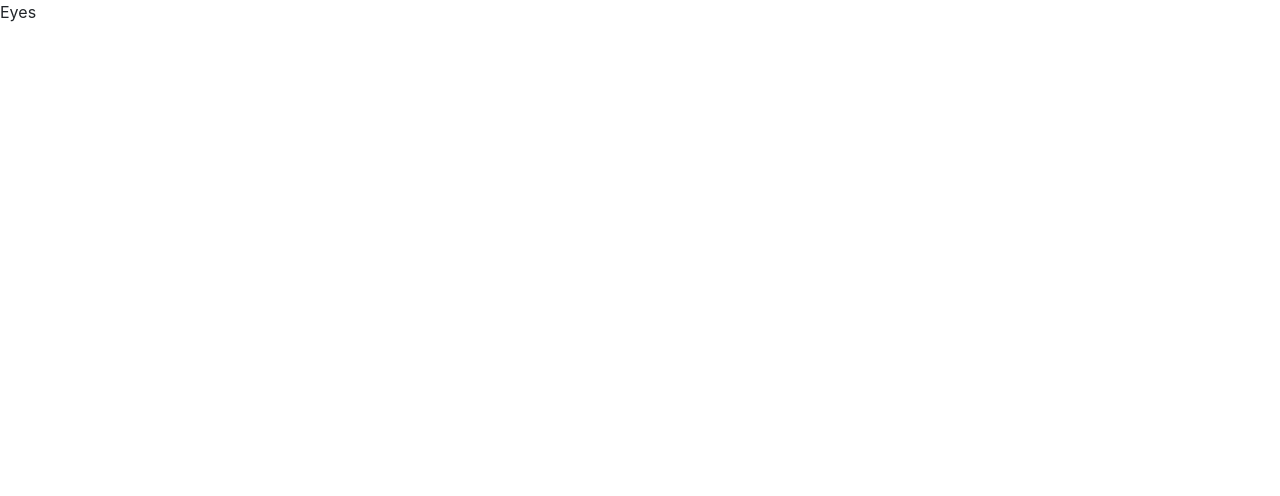
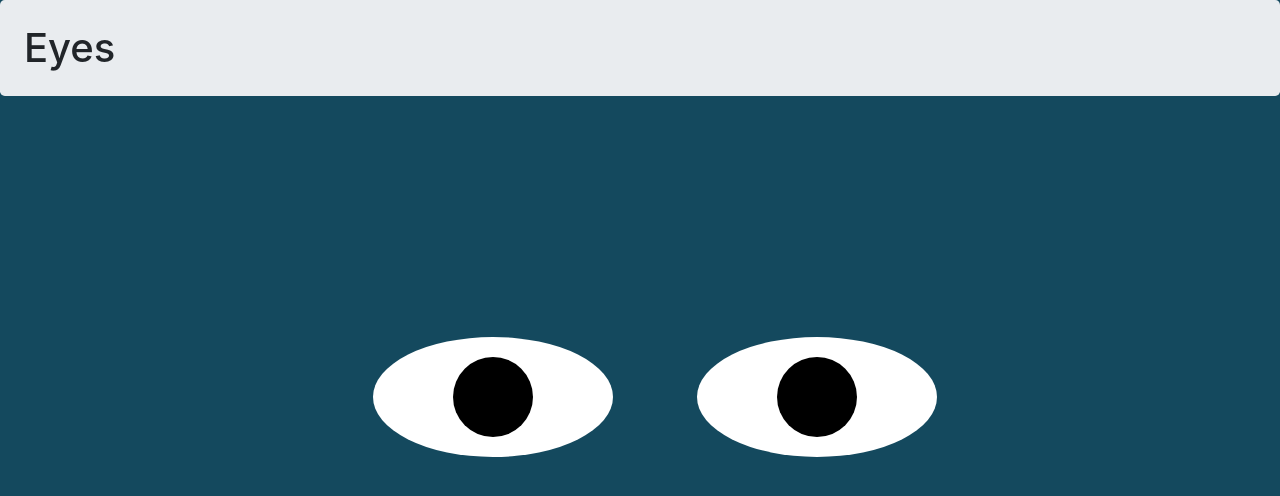
Before and after one commit to yemi-adeoye/Eyes, a plain HTML site: page index.html in a window 1280 px wide. Drawn offline with nearby package versions, Linux system fonts and the light colour scheme.

Commit message:
updates files

```diff
--- a/eyes.js
+++ b/eyes.js
@@ -0,0 +1,15 @@
+const balls = document.getElementsByClassName('ball');
+
+document.onmousemove = (event) => {
+
+    const x = (event.clientX * 100) / window.innerWidth + '%';
+    const y = (event.clientY * 100) / window.innerHeight + '%';
+    for (let i = 0; i < balls.length; i++) {
+        balls[i].style.left = x;
+        balls[i].style.top = y;
+        balls[i].transform = 'translate(-' + x + ',-' + y + ')';
+    }
+    console.log(x)
+};
+
+console.log(balls)
--- a/index.html
+++ b/index.html
@@ -1,34 +1,22 @@
 <html lang="en">
+
 <head>
     <meta charset="UTF-8" />
     <meta http-equiv="X-UA-Compatible" content="IE=edge" />
     <meta name="viewport" content="width=device-width, initial-scale=1.0" />
     <title>Eyes</title>
-    <link
-      rel="stylesheet"
-      href="https://stackpath.bootstrapcdn.com/bootstrap/4.3.1/css/bootstrap.min.css"
-      integrity="sha384-ggOyR0iXCbMQv3Xipma34MD+dH/1fQ784/j6cY/iJTQUOhcWr7x9JvoRxT2MZw1T"
-      crossorigin="anonymous"
-    />
-    <script
-      src="https://code.jquery.com/jquery-3.3.1.slim.min.js"
-      integrity="sha384-q8i/X+965DzO0rT7abK41JStQIAqVgRVzpbzo5smXKp4YfRvH+8abtTE1Pi6jizo"
-      crossorigin="anonymous"
-    ></script>
-    <script
-      src="https://cdnjs.cloudflare.com/ajax/libs/popper.js/1.14.7/umd/popper.min.js"
-      integrity="sha384-UO2eT0CpHqdSJQ6hJty5KVphtPhzWj9WO1clHTMGa3JDZwrnQq4sF86dIHNDz0W1"
-      crossorigin="anonymous"
-    ></script>
-    <script
-      src="https://stackpath.bootstrapcdn.com/bootstrap/4.3.1/js/bootstrap.min.js"
-      integrity="sha384-JjSmVgyd0p3pXB1rRibZUAYoIIy6OrQ6VrjIEaFf/nJGzIxFDsf4x0xIM+B07jRM"
-      crossorigin="anonymous"
-    ></script>
+    <link rel="stylesheet" href="https://stackpath.bootstrapcdn.com/bootstrap/4.3.1/css/bootstrap.min.css" integrity="sha384-ggOyR0iXCbMQv3Xipma34MD+dH/1fQ784/j6cY/iJTQUOhcWr7x9JvoRxT2MZw1T" crossorigin="anonymous" />
+    <script src="https://code.jquery.com/jquery-3.3.1.slim.min.js" integrity="sha384-q8i/X+965DzO0rT7abK41JStQIAqVgRVzpbzo5smXKp4YfRvH+8abtTE1Pi6jizo" crossorigin="anonymous"></script>
+    <script src="https://cdnjs.cloudflare.com/ajax/libs/popper.js/1.14.7/umd/popper.min.js" integrity="sha384-UO2eT0CpHqdSJQ6hJty5KVphtPhzWj9WO1clHTMGa3JDZwrnQq4sF86dIHNDz0W1" crossorigin="anonymous"></script>
+    <script src="https://stackpath.bootstrapcdn.com/bootstrap/4.3.1/js/bootstrap.min.js" integrity="sha384-JjSmVgyd0p3pXB1rRibZUAYoIIy6OrQ6VrjIEaFf/nJGzIxFDsf4x0xIM+B07jRM" crossorigin="anonymous"></script>
+    <link rel="stylesheet" href="styles.css">
 </head>
+
 <body>
-    <header class="jumbotron-fluid">Eyes</header>
-    <div class="container-fluid">
+    <header class="jumbotron m-0 p-4">
+        <h1 class='p-0 m-0'>Eyes</h1>
+    </header>
+    <div class="container-fluid wrapper">
         <div class="eyes">
             <div class="eye">
                 <div class="ball"></div>
@@ -38,5 +26,7 @@
             </div>
         </div>
     </div>
+    <script src="eyes.js"></script>
 </body>
+
 </html>
--- /dev/null
+++ b/styles copy.css
@@ -0,0 +1,40 @@
+.wrapper {
+    background-color: #333;
+    min-height: 800px;
+    padding: 40px;
+}
+
+body {
+    font-size: 4em;
+}
+
+.eyes {
+    width: 70%;
+    height: 500px;
+    margin: auto;
+    display: grid;
+    grid-template-columns: 1fr 1fr;
+    border: 1px solid yellow;
+    position: absolute;
+    overflow: hidden;
+}
+
+.eye {
+    width: 80%;
+    height: 50%;
+    border-radius: 50%;
+    margin: auto;
+    background-color: aliceblue;
+    position: relative;
+}
+
+.ball {
+    width: 80px;
+    height: 80px;
+    border-radius: 50%;
+    margin: auto;
+    background-color: #000;
+    transform: translate(-50%, -50%);
+    top: 50%;
+    left: 50%;
+}
--- a/styles.css
+++ b/styles.css
@@ -0,0 +1,35 @@
+body {
+    margin: 0;
+    padding: 0;
+    background: #14495e;
+}
+
+.eyes {
+    position: absolute;
+    top: 50%;
+    transform: translateY(-50%);
+    width: 100%;
+    text-align: center;
+}
+
+.eye {
+    width: 240px;
+    height: 120px;
+    background: #fff;
+    display: inline-block;
+    margin: 40px;
+    border-radius: 50%;
+    position: relative;
+    overflow: hidden;
+}
+
+.ball {
+    width: 80px;
+    height: 80px;
+    background: #000;
+    position: absolute;
+    top: 50%;
+    left: 50%;
+    transform: translate(-50%, -50%);
+    border-radius: 50%;
+}
```
Also changed, not shown: 1 other file. Lines whose indentation alone changed are shown as unchanged.
